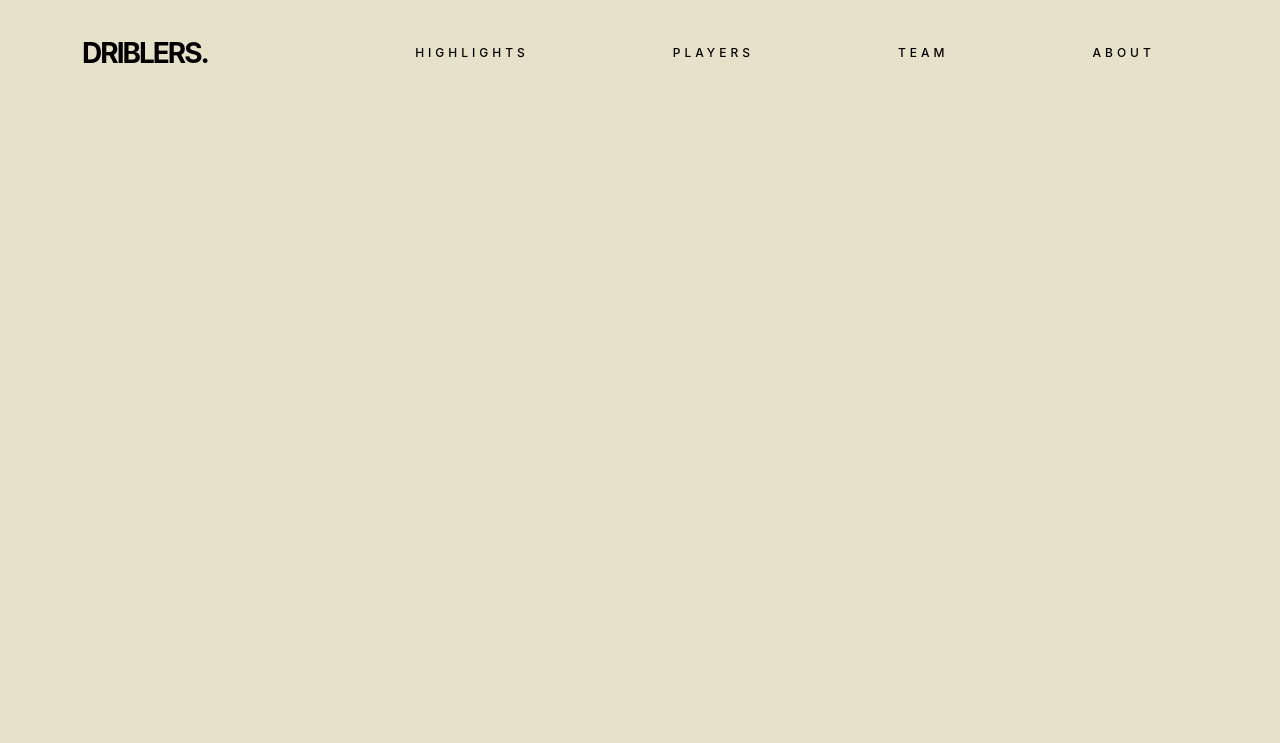
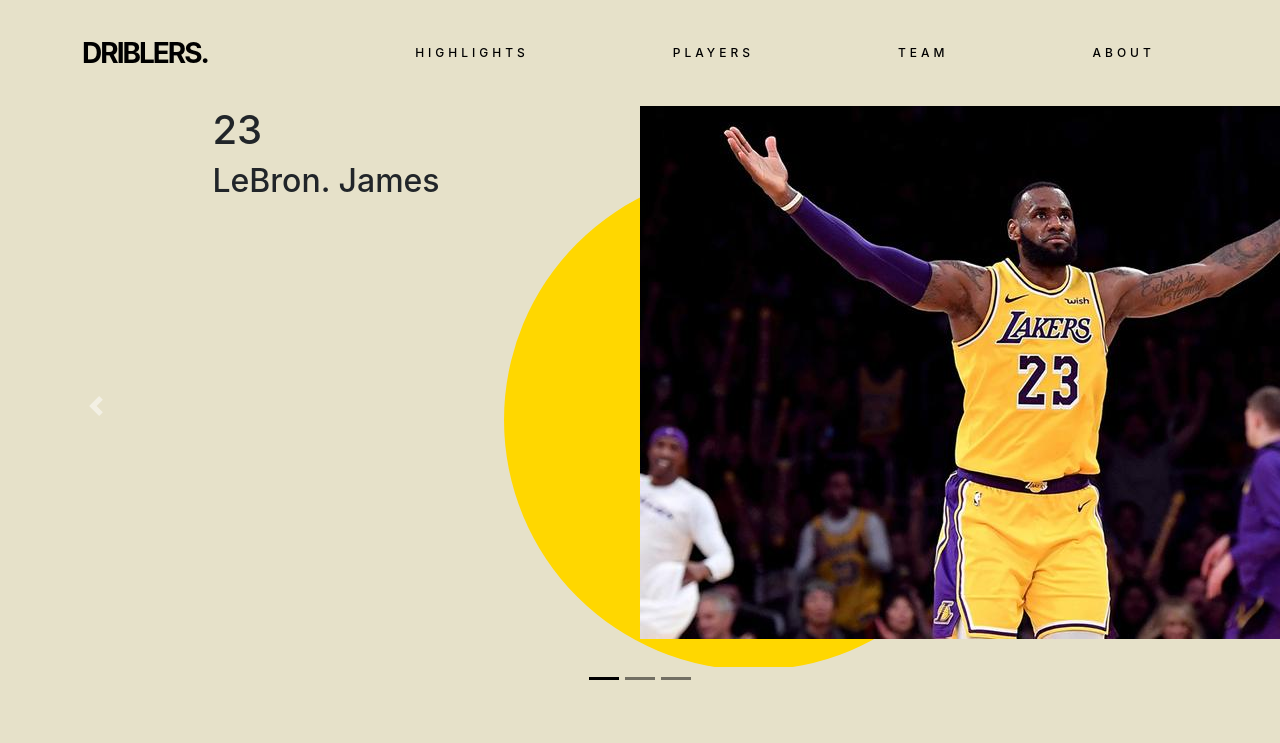
Before and after one commit to jimweigandt/sport-prototype, a plain HTML site: page index.html in a window 1280 px wide. Drawn offline with nearby package versions, Linux system fonts and the light colour scheme.

Commit message:
started carousel

```diff
--- a/index.html
+++ b/index.html
@@ -12,6 +12,8 @@
 </head>
 
 <body>
+
+    <!-- || Navbar -->
 
     <div id="nav" class="row">
         <div class="col-sm-3 col-md-3 col-lg-3 align-self-center">
@@ -29,10 +31,63 @@
         </div>
     </div>
 
+    <!-- || Carousel -->
+
+   <!-- TODO: Figure out Parallax in the Carousel -->
+
+    <div id="myCarousel" class="carousel slide" data-interval="3000" data-ride="carousel">
+        <!-- Carousel indicators -->
+        <ol class="carousel-indicators">
+            <li data-target="#myCarousel" data-slide-to="0" class="active"></li>
+            <li data-target="#myCarousel" data-slide-to="1"></li>
+            <li data-target="#myCarousel" data-slide-to="2"></li>
+        </ol>
+        <!-- Wrapper for carousel items -->
+        <div class="carousel-inner">
+            <div class="carousel-item active">
+                <div class="row justify-content-center">
+                    <div class="col-log-6">
+                        <h1>23</h1>
+                        <h2>LeBron. James</h2>
+                    </div>
+                    <div class="col-log-6">
+                        <span class="dot"></span>
+                        <img id="lebron" src="images/lebron.jpg" alt="Second Slide">
+                    </div>
+                </div>
+            </div>
+            <!-- <div class="carousel-item">
+                    <img src="images/lebron.jpg" alt="Second Slide">
+                    <div class="carousel-caption d-none d-md-block">
+                        <h5>Second slide label</h5>
+                        <p>Nulla vitae elit libero, a pharetra augue mollis interdum.</p>
+                    </div>
+                </div>
+                <div class="carousel-item">
+                    <img src="images/lebron.jpg" alt="Third Slide">
+                    <div class="carousel-caption d-none d-md-block">
+                        <h5>First slide label</h5>
+                        <p>Praesent commodo cursus magna, vel scelerisque nisl consectetur.</p>
+                    </div>
+                </div> -->
+        </div>
+        <!-- Carousel controls -->
+        <a class="carousel-control-prev" href="#myCarousel" data-slide="prev">
+            <span class="carousel-control-prev-icon"></span>
+        </a>
+        <a class="carousel-control-next" href="#myCarousel" data-slide="next">
+            <span class="carousel-control-next-icon"></span>
+        </a>
+    </div>
+
+
+
 
     <script src="https://cdnjs.cloudflare.com/ajax/libs/jquery/3.4.1/jquery.slim.min.js"></script>
     <script src="https://cdnjs.cloudflare.com/ajax/libs/popper.js/1.16.0/umd/popper.min.js"></script>
     <script src="https://cdnjs.cloudflare.com/ajax/libs/twitter-bootstrap/4.4.1/js/bootstrap.min.js"></script>
+
+    <script src="https://cdnjs.cloudflare.com/ajax/libs/parallax/3.1.0/parallax.min.js"></script>
 </body>
 
 </html>
--- a/style.css
+++ b/style.css
@@ -8,6 +8,7 @@
     text-transform: uppercase;
     padding: 1.5rem 0rem 1.5rem 0rem;
     width: 100vw;
+    max-height: 25vh;
 }
 
 .nav-link {
@@ -19,14 +20,26 @@
     font-weight: 700;
     font-size: 1.75rem;
     letter-spacing: -2px;
+    max-height: 58px;
+    transition: ease .75s;
+}
+
+#nav-left:hover {
+    font-size: 2rem;
+    transition: ease .75s;
 }
 
 #nav-right > .nav-link {
     font-size: .75rem;
     font-weight: 500;
-    padding: 0rem 2.5rem 0rem 2.5rem;
     letter-spacing: 4px;
     white-space: nowrap;
+}
+
+
+#nav-right > .nav-link:hover {
+    color: white;
+    transition: ease 0.5s;
 }
 
 @media (min-width: 0px) {
@@ -62,3 +75,29 @@
         display: block;
     }
 }
+
+
+#myCarousel {
+    min-height: 75vh;
+    max-height: 75vh;
+}
+
+.dot {
+    height: 500px;
+    width: 500px;
+    border-radius: 50%;
+    background-color: gold;
+    display: inline-block;
+    margin: 4rem;
+    position: relative;
+}
+
+#lebron {
+    position: absolute;
+    z-index: 999;
+    left: 50%;
+}
+
+.carousel-indicators > li {
+    background-color: black;
+}
```
Also changed, not shown: images/lebron.jpg (added).
